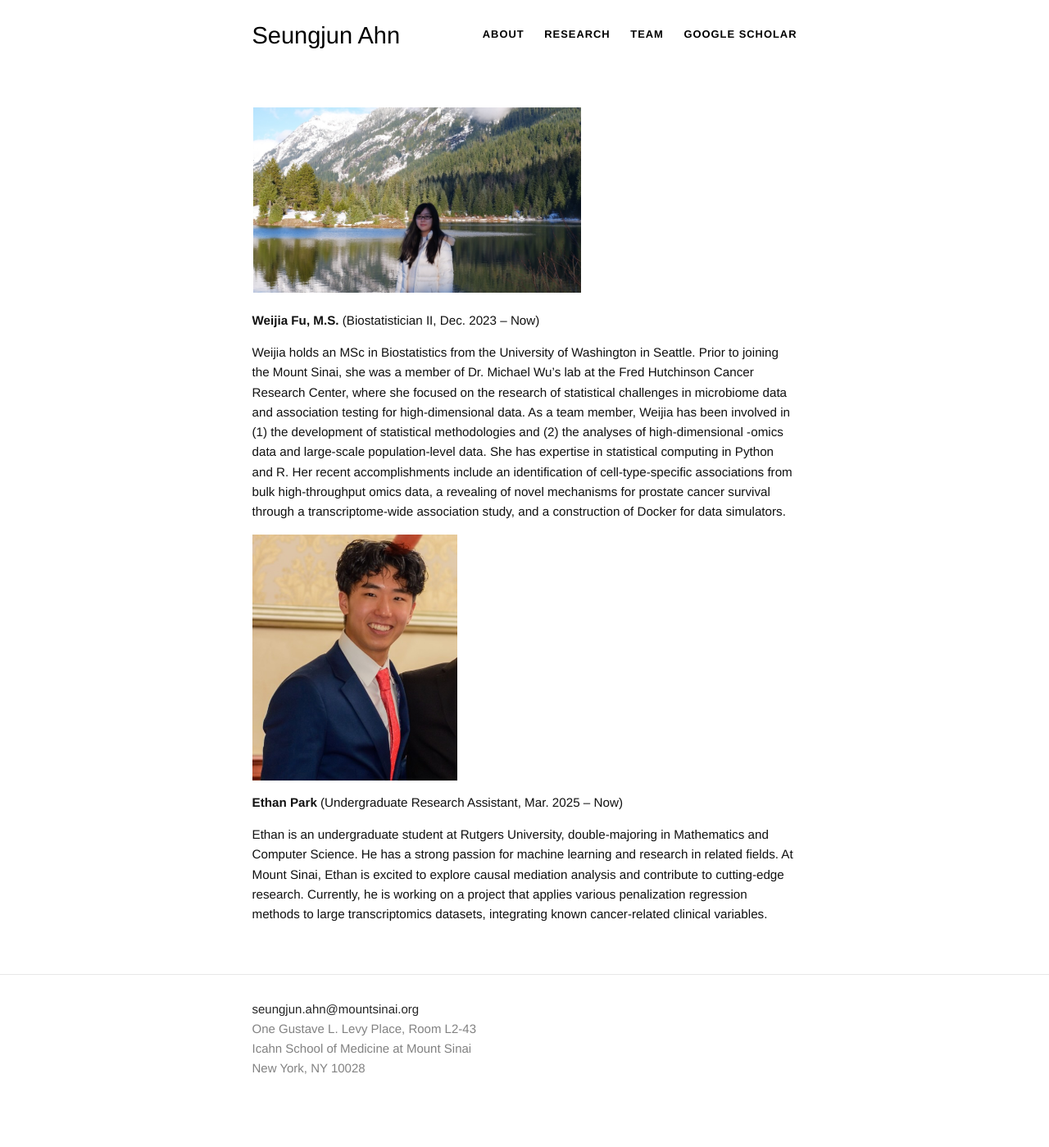
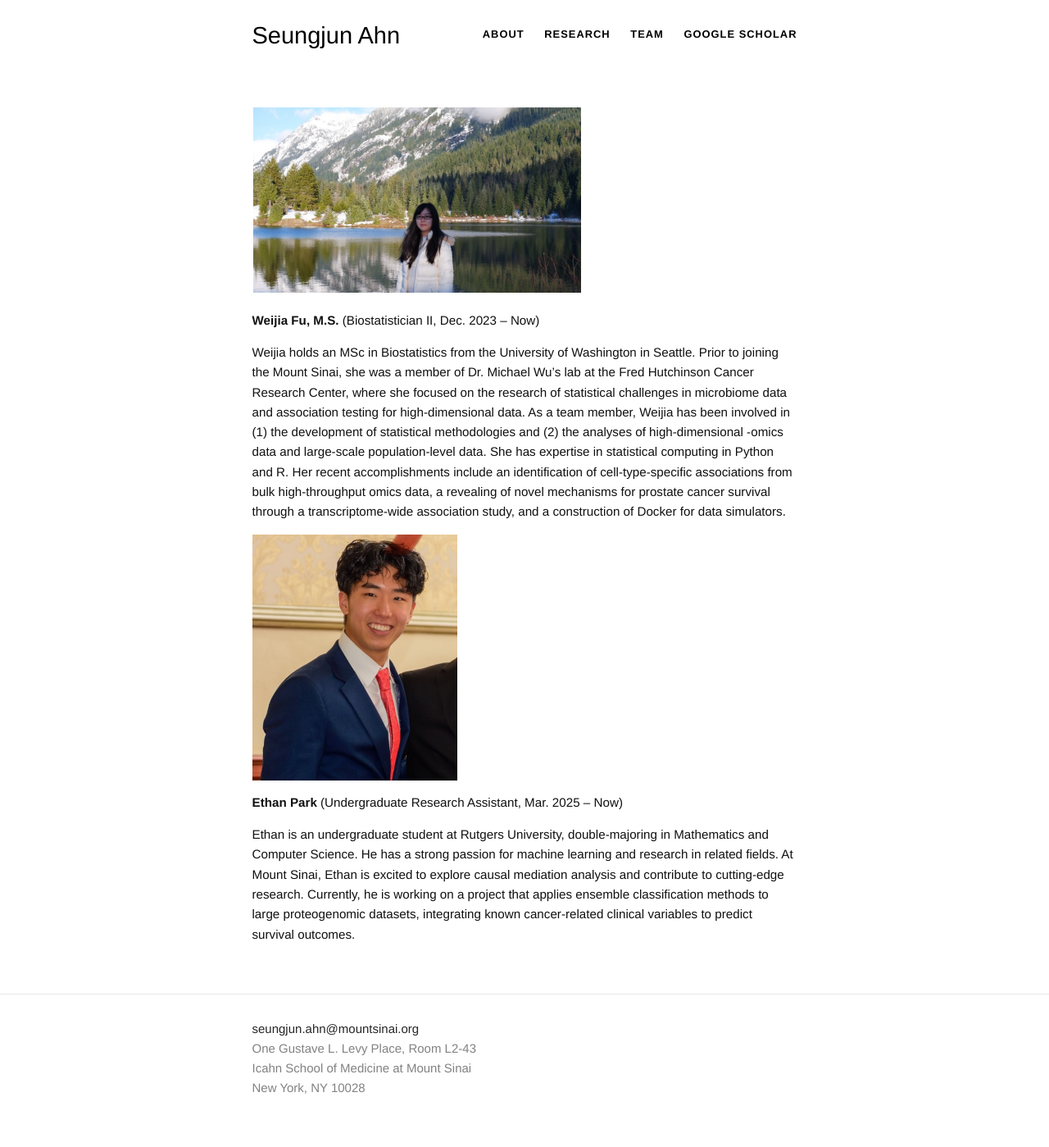
Before and after one commit to sjahnn/sjahnn.github.io, a Jekyll site: the page built from team.md, in a window 1280 px wide. Shown: the whole page at 82% size. Built offline with Jekyll 4.4.1, drawn with Linux system fonts in a browser that asks for light colours; before the commit the page ends 1375 px from its top, so only the background shows below that.

Commit message:
Update team.md

```diff
--- a/team.md
+++ b/team.md
@@ -15,4 +15,4 @@ Weijia holds an MSc in Biostatistics from the University of Washington in Seattl
 
 **Ethan Park** (Undergraduate Research Assistant, Mar. 2025 -- Now)
 
-Ethan is an undergraduate student at Rutgers University, double-majoring in Mathematics and Computer Science. He has a strong passion for machine learning and research in related fields. At Mount Sinai, Ethan is excited to explore causal mediation analysis and contribute to cutting-edge research. Currently, he is working on a project that applies various penalization regression methods to large transcriptomics datasets, integrating known cancer-related clinical variables.
+Ethan is an undergraduate student at Rutgers University, double-majoring in Mathematics and Computer Science. He has a strong passion for machine learning and research in related fields. At Mount Sinai, Ethan is excited to explore causal mediation analysis and contribute to cutting-edge research. Currently, he is working on a project that applies ensemble classification methods to large proteogenomic datasets, integrating known cancer-related clinical variables to predict survival outcomes.
```
